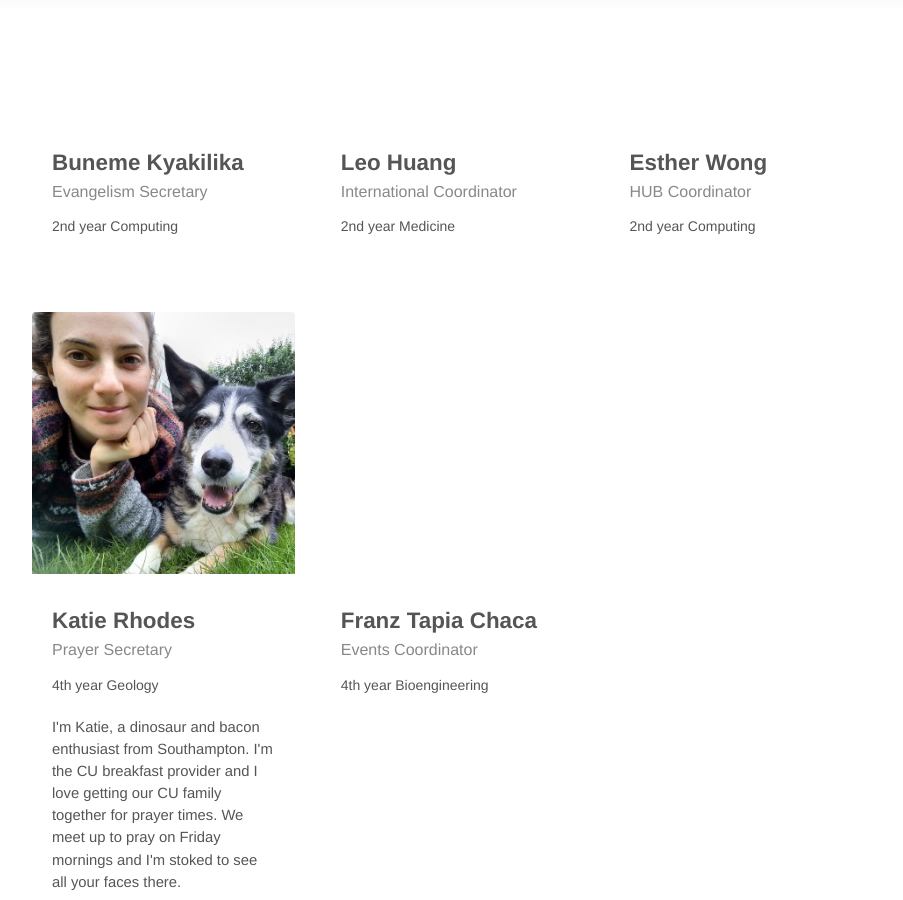
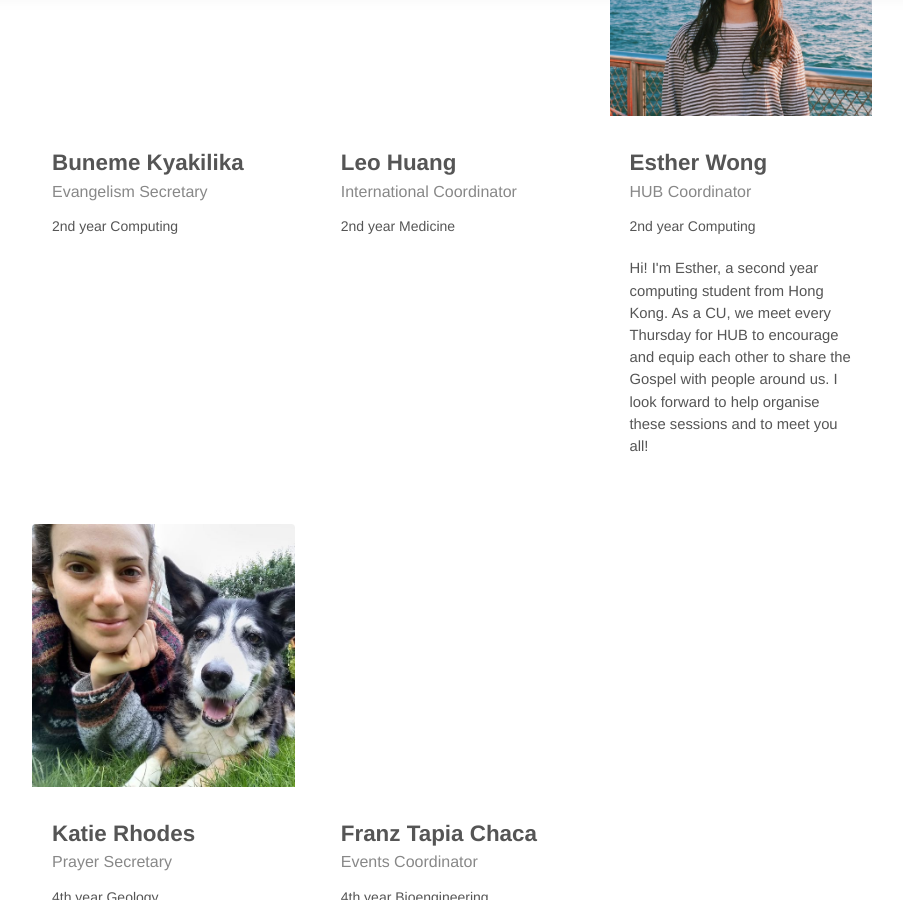
Before and after one commit to janczizikow/sleek, a Jekyll site: the page built from about.md, in a window 1280 px wide and 900 px high, scrolled down 1929 px. Shown: the whole window, without its empty margins (188-1091 px from the left). Built offline with Jekyll 4.4.1, drawn with Linux system fonts in a browser that asks for light colours.

Commit message:
Added bio and picture for Esther

```diff
--- a/_data/committee.yml
+++ b/_data/committee.yml
@@ -37,7 +37,8 @@
 - position: HUB Coordinator
   name: Esther Wong
   year-course: 2nd year Computing
-  bio: ""
+  bio: Hi! I'm Esther, a second year computing student from Hong Kong. As a CU, we meet every Thursday for HUB to encourage and equip each other to share the Gospel with people around us. I look forward to help organise these sessions and to meet you all!
+  image: committee/esther.jpg
 
 - position: Prayer Secretary
   name: Katie Rhodes
```
Also changed, not shown: assets/img/committee/esther.jpg (added).
